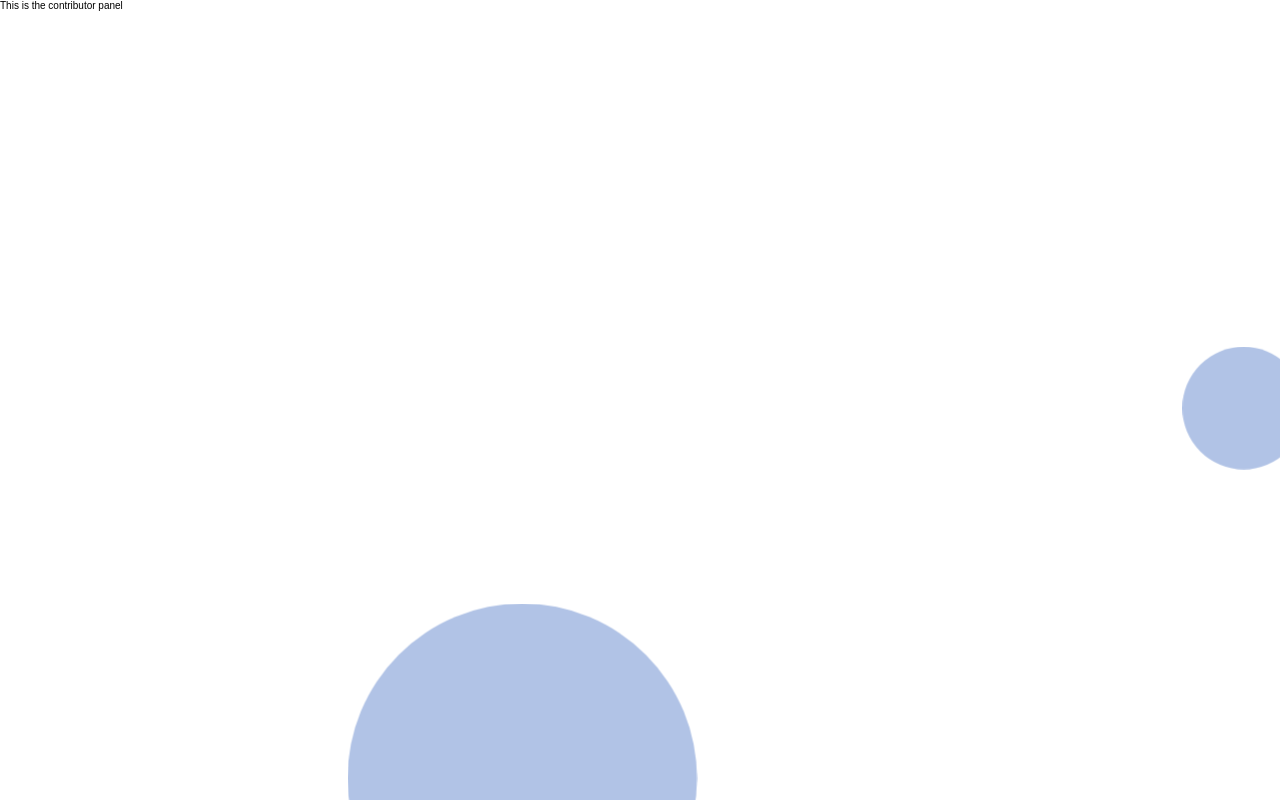
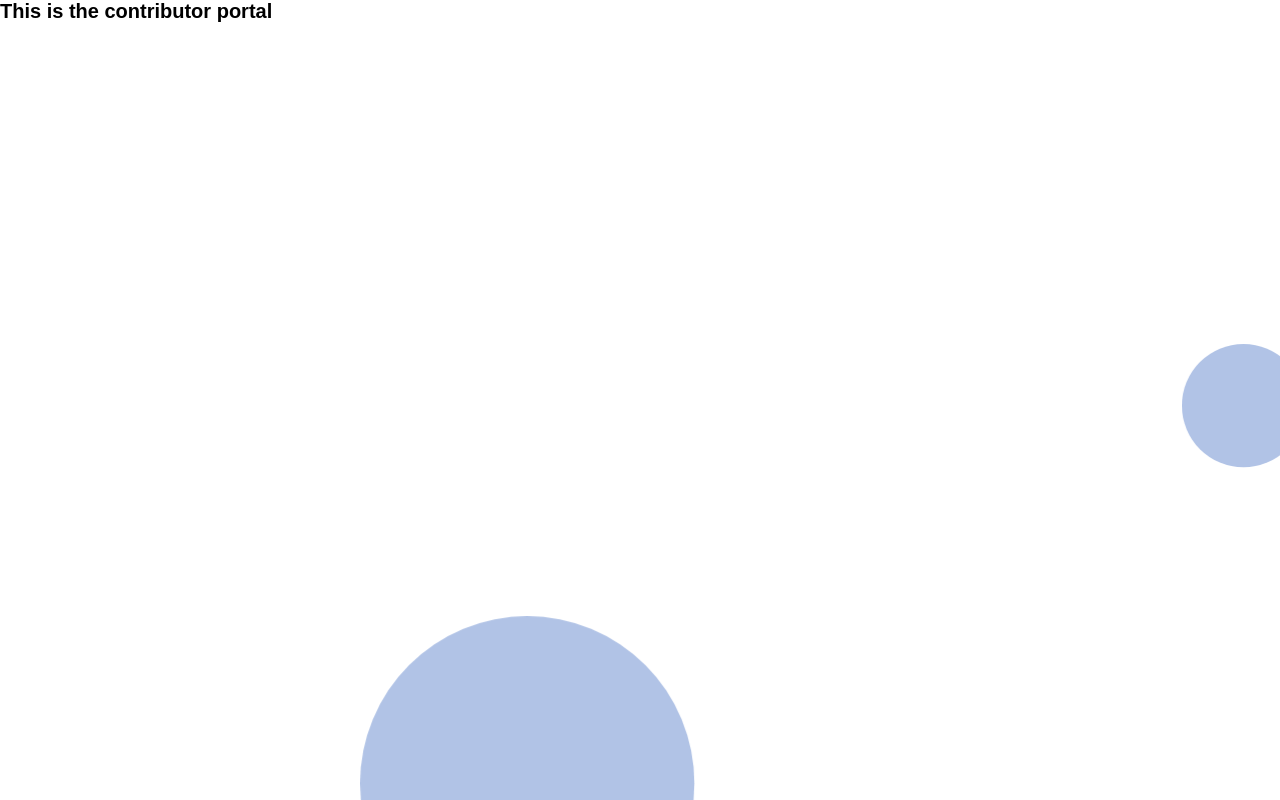
Before and after one commit to Chris56974/Pethreon, a React (Create React App) app in the folder frontend/: page /contribute in a window 1280 px wide. Built offline with nearby package versions, Linux system fonts and the light colour scheme.

Commit message:
setup routing logic for animations, make the portal switch button active

```diff
--- a/frontend/src/App.tsx
+++ b/frontend/src/App.tsx
@@ -1,11 +1,39 @@
+import { useState, useEffect } from 'react';
 import { Login } from './pages/login/login';
-import { Contribute } from './pages/contributor_portal/contributor';
-import { Create } from './pages/creator_portal/creator';
-import { Switch, Route, Redirect } from 'react-router-dom';
-import "./css/circles.css"
+import { Contribute } from './pages/contribute/contribute';
+import { Create } from './pages/create/create';
+import { Switch, Route, Redirect, useLocation, useHistory } from 'react-router-dom';
+import "./css/login.css";
 
 const App: React.FC = () => {
-  const disablePortalButton = true;
+  const [disablePortalButton, setDisablePortalButton] = useState(true)
+  const location = useLocation()
+  const history = useHistory()
+
+  useEffect(() => {
+    const loginPage = location.pathname === '/'
+    const contributePage = location.pathname === '/contribute'
+    const creatorPage = location.pathname === '/create'
+
+    if (loginPage) {
+      setDisablePortalButton(true)
+      console.log("index")
+    }
+    if (contributePage) {
+      setDisablePortalButton(false)
+      console.log("contributor")
+    }
+    if (creatorPage) {
+      setDisablePortalButton(false)
+      console.log("creator")
+    }
+  }, [location])
+
+  const switchPortals = () => {
+    history.push("/create")
+  }
+
+
   return (
     <>
       <Switch>
@@ -15,7 +43,7 @@ const App: React.FC = () => {
         <Redirect to="/" />
       </Switch>
       <div className="circleA" />
-      <button className="circleB" disabled={disablePortalButton}/>
+      <button className="circleB" onClick={switchPortals} disabled={disablePortalButton} />
       <div className="circleC" />
     </>
   )
--- a/frontend/src/index.tsx
+++ b/frontend/src/index.tsx
@@ -1,16 +1,18 @@
 import React from 'react';
 import ReactDOM from 'react-dom';
 import { BrowserRouter } from 'react-router-dom';
-// import { Symfoni } from "./hardhat/SymfoniContext";
+import { Symfoni } from "./hardhat/SymfoniContext";
 import App from './App';
 import "./index.css";
 // import reportWebVitals from './reportWebVitals';
 
 ReactDOM.render(
   <React.StrictMode>
+    <Symfoni autoInit={false}>
       <BrowserRouter>
         <App />
       </BrowserRouter>
+    </Symfoni>
   </React.StrictMode>,
   document.getElementById('root')
 );
--- /dev/null
+++ b/frontend/src/pages/contribute/contribute.tsx
@@ -0,0 +1,4 @@
+
+export const Contribute: React.FC = () => {
+  return <h1>This is the contributor portal</h1>
+}
--- a/frontend/src/pages/contributor_portal/contributor.tsx
+++ /dev/null
@@ -1,4 +0,0 @@
-
-export const Contribute: React.FC = () => {
-  return <p>This is the contributor panel</p>
-}
--- /dev/null
+++ b/frontend/src/pages/create/create.tsx
@@ -0,0 +1,4 @@
+
+export const Create: React.FC = () => {
+  return <h1>This is the creator's portal</h1>
+}
--- a/frontend/src/pages/creator_portal/creator.tsx
+++ /dev/null
@@ -1,4 +0,0 @@
-
-export const Create: React.FC = () => {
-  return <p>This is the Creator Portal</p>
-}
--- a/frontend/src/pages/login/login.tsx
+++ b/frontend/src/pages/login/login.tsx
@@ -2,10 +2,10 @@ import { useState, useEffect } from 'react'
 import { useHistory } from 'react-router-dom';
 import { Metamask } from "../../components/metamask-logo/metamask";
 import { Github } from "../../components/github-logo/github"
-
 import mp4 from "../../assets/money.mp4"
 import webm from "../../assets/money.webm"
 import "./login.css"
+
 
 export const Login: React.FC = () => {
   const { ethereum } = window
@@ -16,7 +16,6 @@ export const Login: React.FC = () => {
   const [link, setLink] = useState(false)
   const [animatedLink, setAnimatedLink] = useState("")
   const [talking, setTalking] = useState(false)
-  const [fade, setFade] = useState(false)
 
   // OPENING ANIMATION
   useEffect(() => {
@@ -86,7 +85,6 @@ export const Login: React.FC = () => {
   }, [link, ethereum])
 
   const login = async () => {
-    if (ethereum) {
     try {
       setDisableLogin(true)
       setMessage("Logging in... You might have to click the metamask extension in your browser or refresh")
@@ -97,7 +95,6 @@ export const Login: React.FC = () => {
     } catch (error) {
       setDisableLogin(false)
       setMessage("Oh frick, we got an error... " + (error as Error).message)
-      }
     }
   }
 
```
Also changed, not shown: frontend/src/css/login.css (renamed from frontend/src/css/circles.css), frontend/src/pages/contribute/contribute.css (added), frontend/src/pages/create/create.css (added), 1 other file (tests, documents, lock files or other folders). Lines whose indentation alone changed are shown as unchanged.
